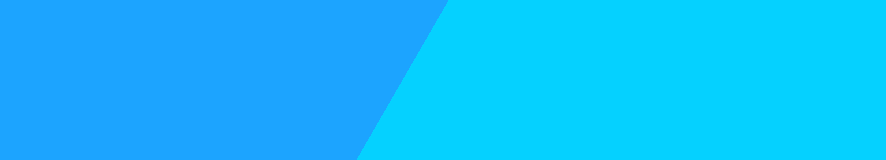
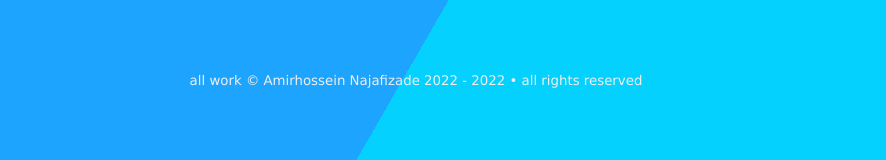
Before and after one commit to amirhnajafiz/kafka, a Vue app in the folder front-end/: page / in a window 1280 px wide. Shown: the part 705-865 px from the top of the page, without its empty margins (224-1110 px from the left). Built offline with nearby package versions, Linux system fonts and the light colour scheme.

Commit message:
add: first release

```diff
--- a/front-end/src/App.vue
+++ b/front-end/src/App.vue
@@ -1,6 +1,7 @@
 <script setup>
 import Header from "@/components/Header.vue";
 import RoutesWithTransition from "@/router/RoutesWithTransition.vue";
+import Footer from "./components/Footer.vue";
 </script>
 
 <template>
@@ -9,6 +10,8 @@ import RoutesWithTransition from "@/router/RoutesWithTransition.vue";
     <Header />
     <!-- Router view -->
     <RoutesWithTransition />
+    <!-- Footer -->
+    <Footer />
   </main>
 </template>
 
--- /dev/null
+++ b/front-end/src/components/Footer.vue
@@ -0,0 +1,21 @@
+<template>
+  <footer class="footer">
+    <small>
+        all work © Amirhossein Najafizade 2022 - {{ new Date().getFullYear() }} • all rights reserved
+    </small>
+  </footer>
+</template>
+
+<script>
+export default {
+
+}
+</script>
+
+<style scoped>
+.footer {
+    margin-top: 100px;
+    text-align: center;
+}
+
+</style>
```
